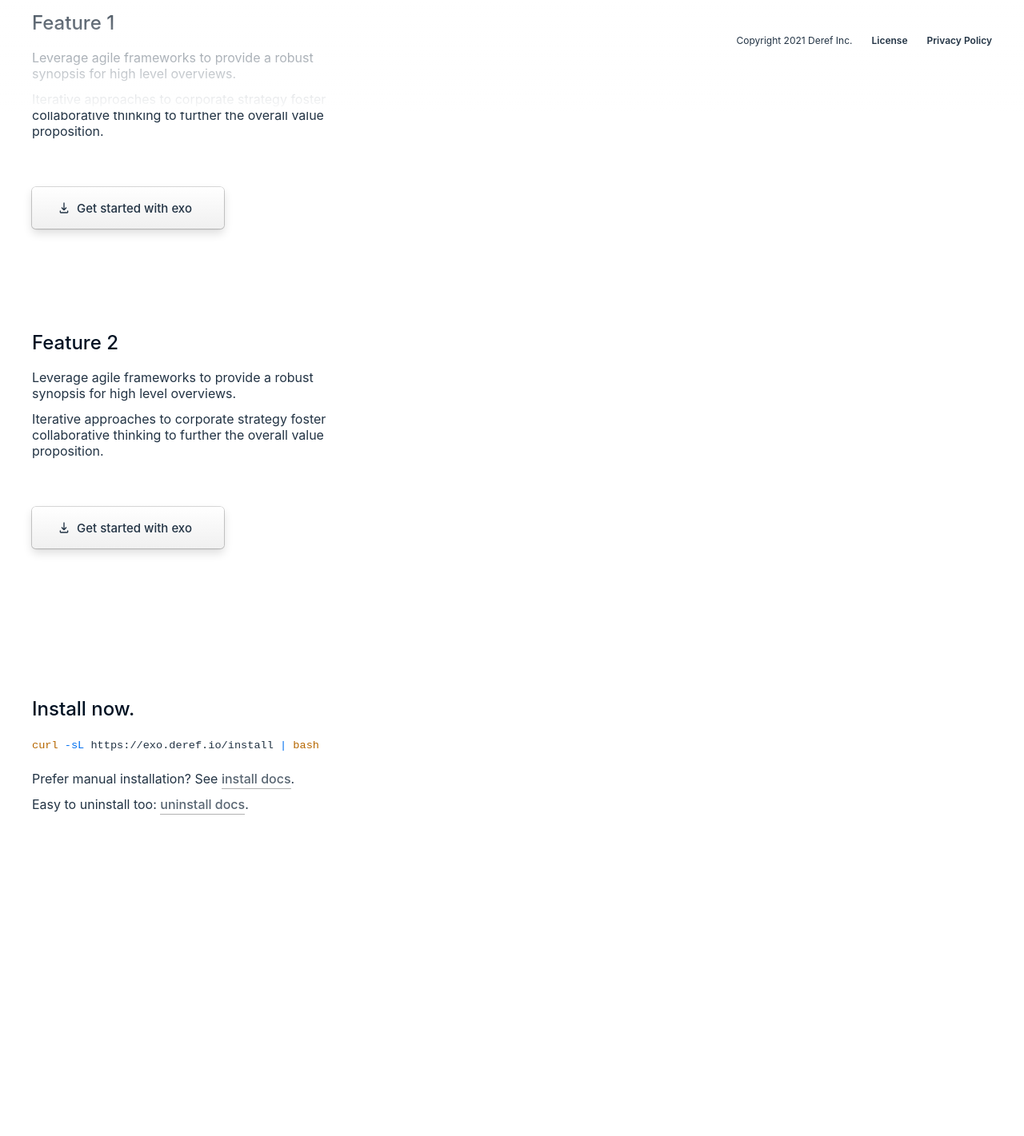
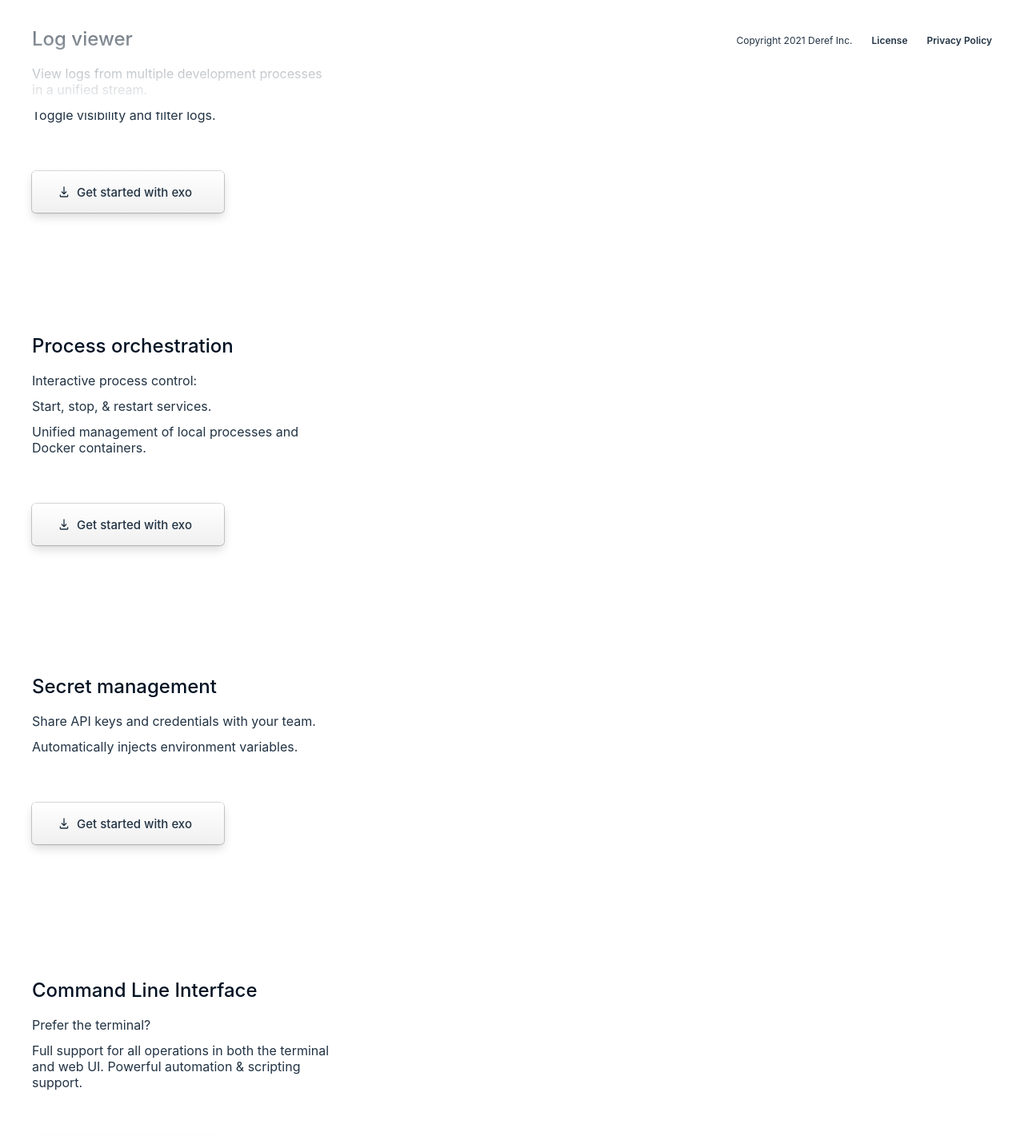
Before and after one commit to deref/exo-website, a Next.js app: page / in a window 1280 px wide. Shown: the part 660-2081 px from the top of the page at 80% size. Before the commit the page ends 2000 px from the top, so only its background shows below. Built offline with nearby package versions, Linux system fonts and the light colour scheme.

Commit message:
Add new copy text

```diff
--- a/pages/index.tsx
+++ b/pages/index.tsx
@@ -153,17 +153,34 @@ export default function Home() {
 
 						<section>
 							<div>
-								<h2>Feature 1</h2>
+								<h2>Log viewer</h2>
 
 								<p>
-									Leverage agile frameworks to provide a robust synopsis for
-									high level overviews.
+									View logs from multiple development processes in a unified
+									stream.
 								</p>
 
+								<p>Toggle visibility and filter logs.</p>
+
+								<Link href={urls.download}>
+									<a className={css.GsButton}>
+										<Download />
+										<span>Get started with exo</span>
+									</a>
+								</Link>
+							</div>
+						</section>
+
+						<section>
+							<div>
+								<h2>Process orchestration</h2>
+
+								<p>Interactive process control:</p>
+
+								<p>Start, stop, &amp; restart services.</p>
+
 								<p>
-									Iterative approaches to corporate strategy foster
-									collaborative thinking to further the overall value
-									proposition.
+									Unified management of local processes and Docker containers.
 								</p>
 
 								<Link href={urls.download}>
@@ -177,17 +194,30 @@ export default function Home() {
 
 						<section>
 							<div>
-								<h2>Feature 2</h2>
+								<h2>Secret management</h2>
+
+								<p>Share API keys and credentials with your team.</p>
+
+								<p>Automatically injects environment variables.</p>
+
+								<Link href={urls.download}>
+									<a className={css.GsButton}>
+										<Download />
+										<span>Get started with exo</span>
+									</a>
+								</Link>
+							</div>
+						</section>
+
+						<section>
+							<div>
+								<h2>Command Line Interface</h2>
+
+								<p>Prefer the terminal?</p>
 
 								<p>
-									Leverage agile frameworks to provide a robust synopsis for
-									high level overviews.
-								</p>
-
-								<p>
-									Iterative approaches to corporate strategy foster
-									collaborative thinking to further the overall value
-									proposition.
+									Full support for all operations in both the terminal and web
+									UI. Powerful automation &amp; scripting support.
 								</p>
 
 								<Link href={urls.download}>
```
